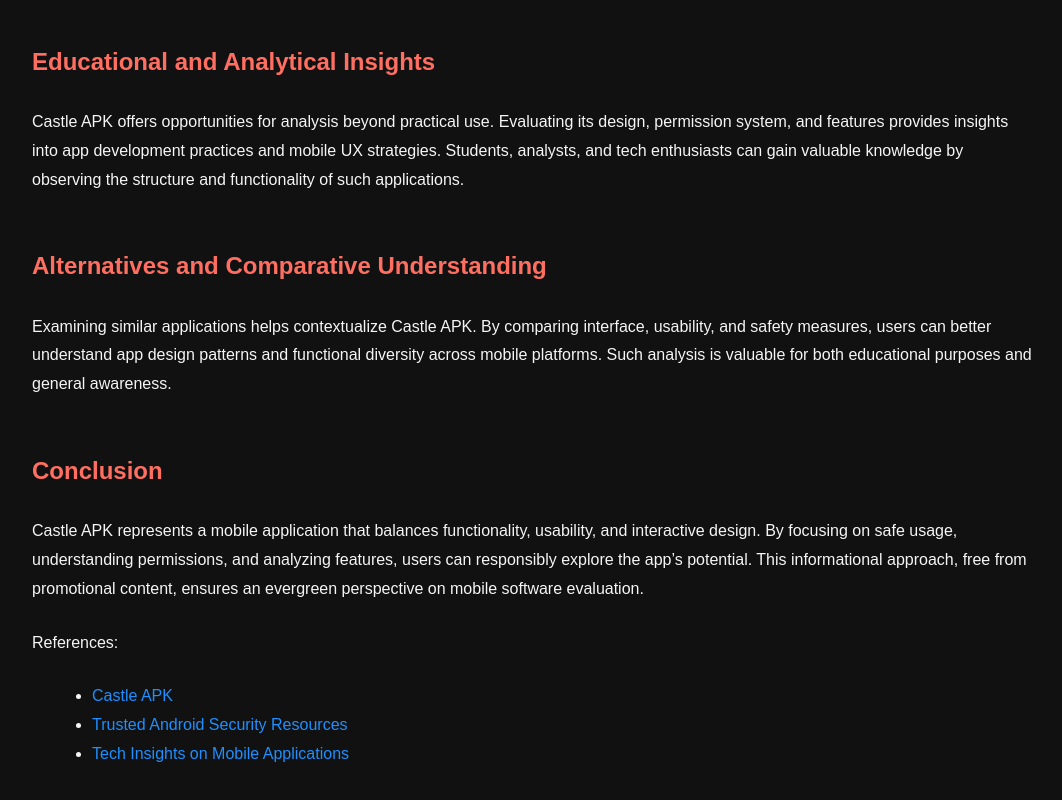
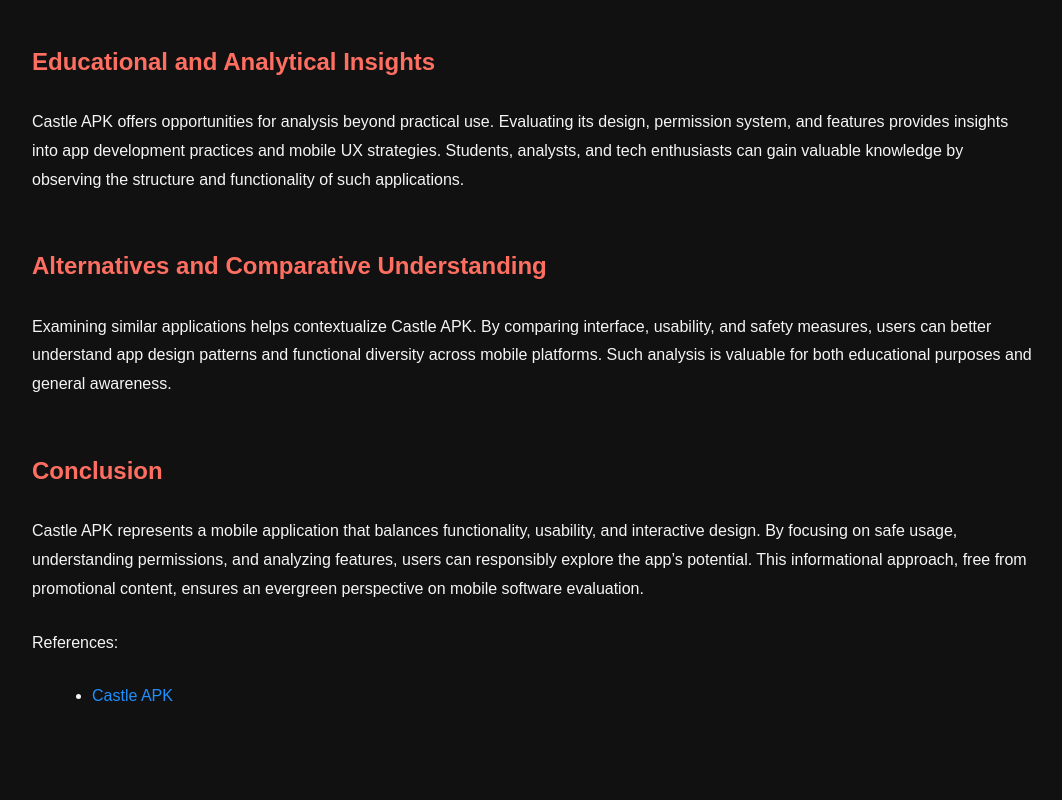
Before and after one commit to Alles14/castle-insights, a plain HTML site: page index.html in a window 1280 px wide. Shown: the part 1916-2716 px from the top of the page, without its empty margins (108-1170 px from the left). Drawn offline with Linux system fonts and the light colour scheme.

Commit message:
Update index.html

```diff
--- a/index.html
+++ b/index.html
@@ -3,6 +3,8 @@
 <head>
 <meta charset="UTF-8">
 <meta name="viewport" content="width=device-width, initial-scale=1.0">
+  <meta name="google-site-verification" content="vTvCf10SriJ912LW3DU36ZTq5CRHylsCccikVs4KTUA" />
+  <link rel="canonical" href="https://alles14.github.io/castle-insights/">
 <title>Castle APK: Features, Functionality, and Safe Usage Insights</title>
 <meta name="description" content="Explore Castle APK, its features, functionality, safety practices, and analytical insights. Learn about the app in a neutral, informative tone.">
 <meta name="keywords" content="Castle APK, mobile app, features, safe usage, mobile technology, app insights">
@@ -116,8 +118,6 @@
 <p>References:</p>
 <ul>
 <li><a href="https://castlemodapk.info/">Castle APK</a></li>
-<li><a href="https://www.android.com/security/">Trusted Android Security Resources</a></li>
-<li><a href="http://tech-insights.atwebpages.com/">Tech Insights on Mobile Applications</a></li>
 </ul>
 
 </main>
```
